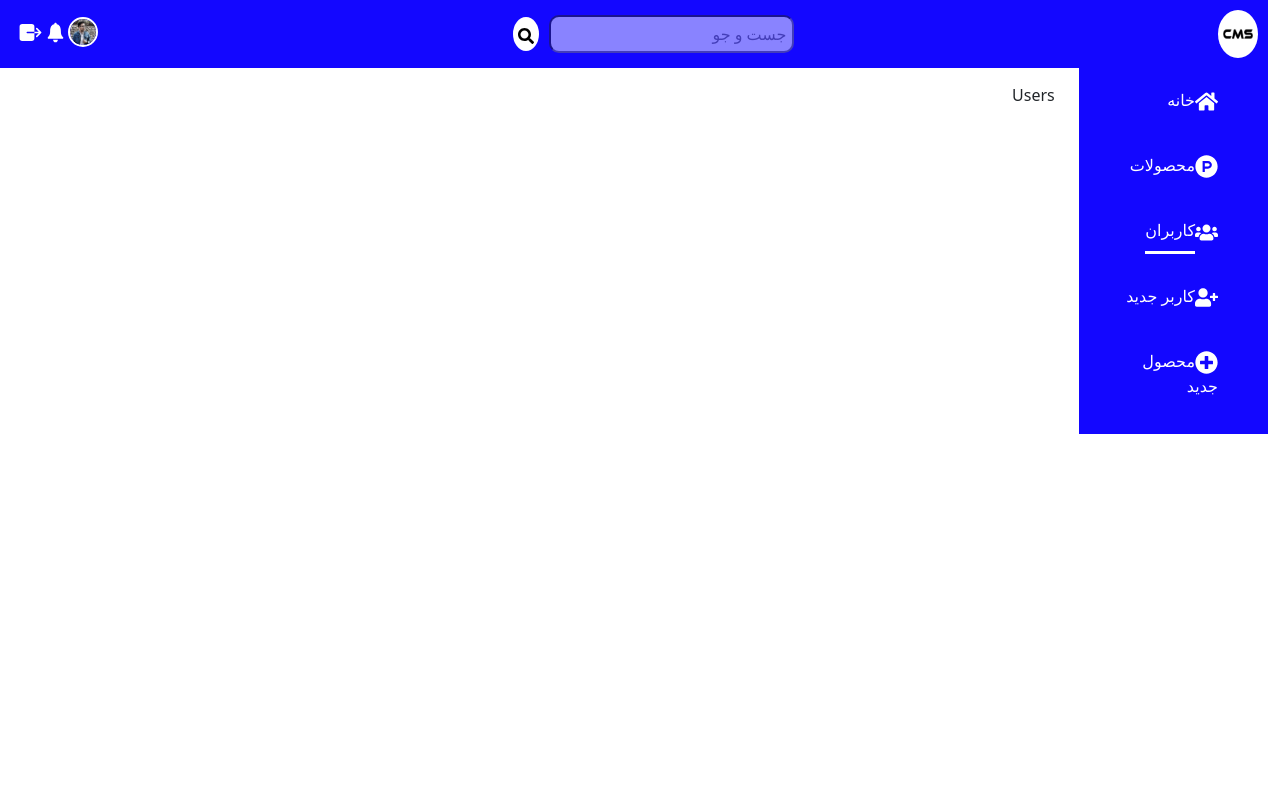
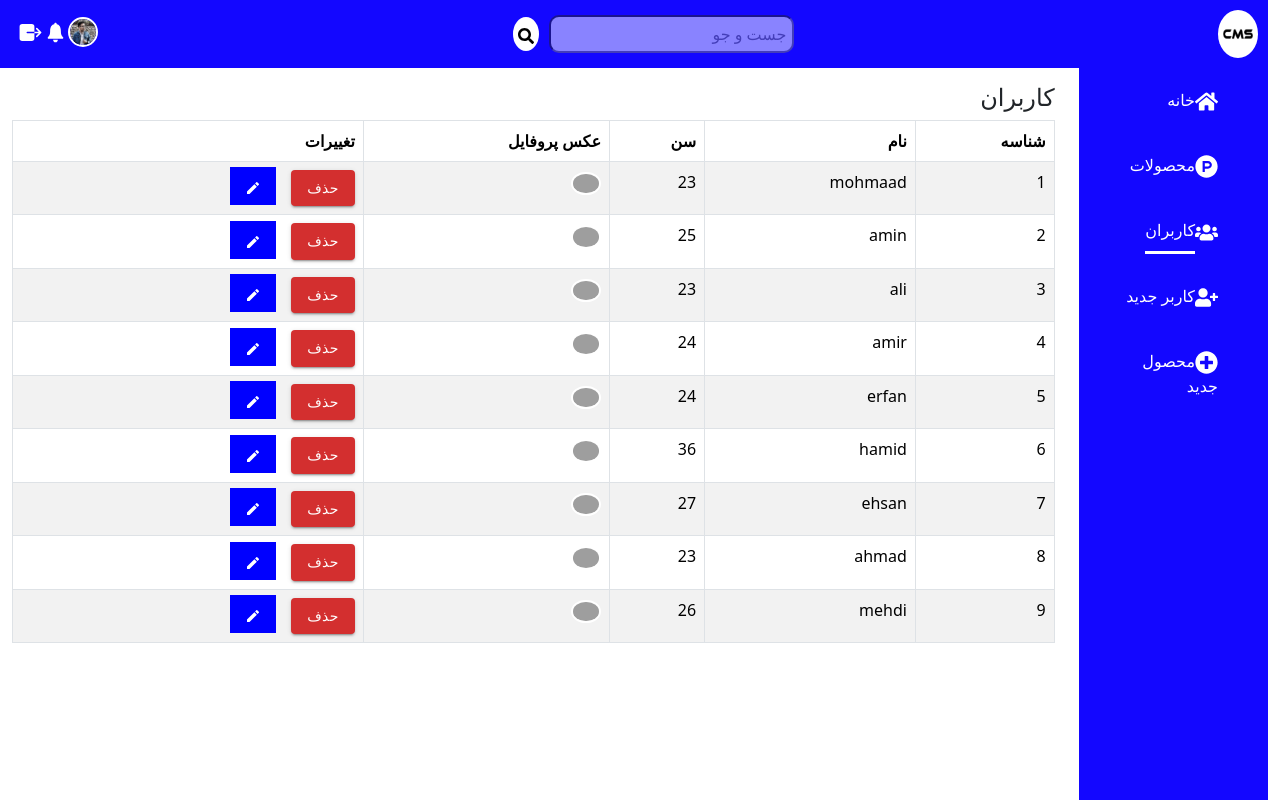
Before and after one commit to MohamadTdn/farsicmswithreactjs, a React (Create React App) app: page /users in a window 1280 px wide. Shown: the top 800 px of the page. Built offline with nearby package versions, Linux system fonts and the light colour scheme; grey boxes are pictures that could not be loaded.

Commit message:
add users list component

```diff
--- a/src/Components/Sidebar/Sidebar.css
+++ b/src/Components/Sidebar/Sidebar.css
@@ -1,7 +1,7 @@
 .Sidebar {
     list-style-type: none;
     background-color: #1307ff;
-    height: 100%;
+    height: 100vmax;
 }
 
 .Sidebar li {
--- a/src/Pages/Users.js
+++ b/src/Pages/Users.js
@@ -1,9 +1,44 @@
-import React from 'react'
+import React from "react";
+import Table from "react-bootstrap/Table";
+import { users } from "../Datas";
+import { Button } from "@mui/material";
+import { MdEdit } from "react-icons/md";
 
 function Users() {
   return (
-    <div>Users</div>
-  )
+    <div>
+      <h4>کاربران</h4>
+      <Table striped bordered hover>
+        <thead>
+          <tr>
+            <th>شناسه</th>
+            <th>نام</th>
+            <th>سن</th>
+            <th>عکس پروفایل</th>
+            <th>تغییرات</th>
+          </tr>
+        </thead>
+        <tbody>
+          {users.map((user) => {
+            return (
+              <tr>
+                <td>{user.id}</td>
+                <td>{user.name}</td>
+                <td>{user.age}</td>
+                <td>
+                  <img className="Profile-img" src={user.imgSrc} alt="" />
+                </td>
+                <td>
+                  <Button variant="contained" color="error">حذف</Button>
+                  <span style={{ padding: '8px 15px' , margin: '15px' ,backgroundColor: 'blue', color: '#ffff'}} className="Edit-btn"><MdEdit/></span>
+                </td>
+              </tr>
+            );
+          })}
+        </tbody>
+      </Table>
+    </div>
+  );
 }
 
-export default Users
+export default Users;
```
